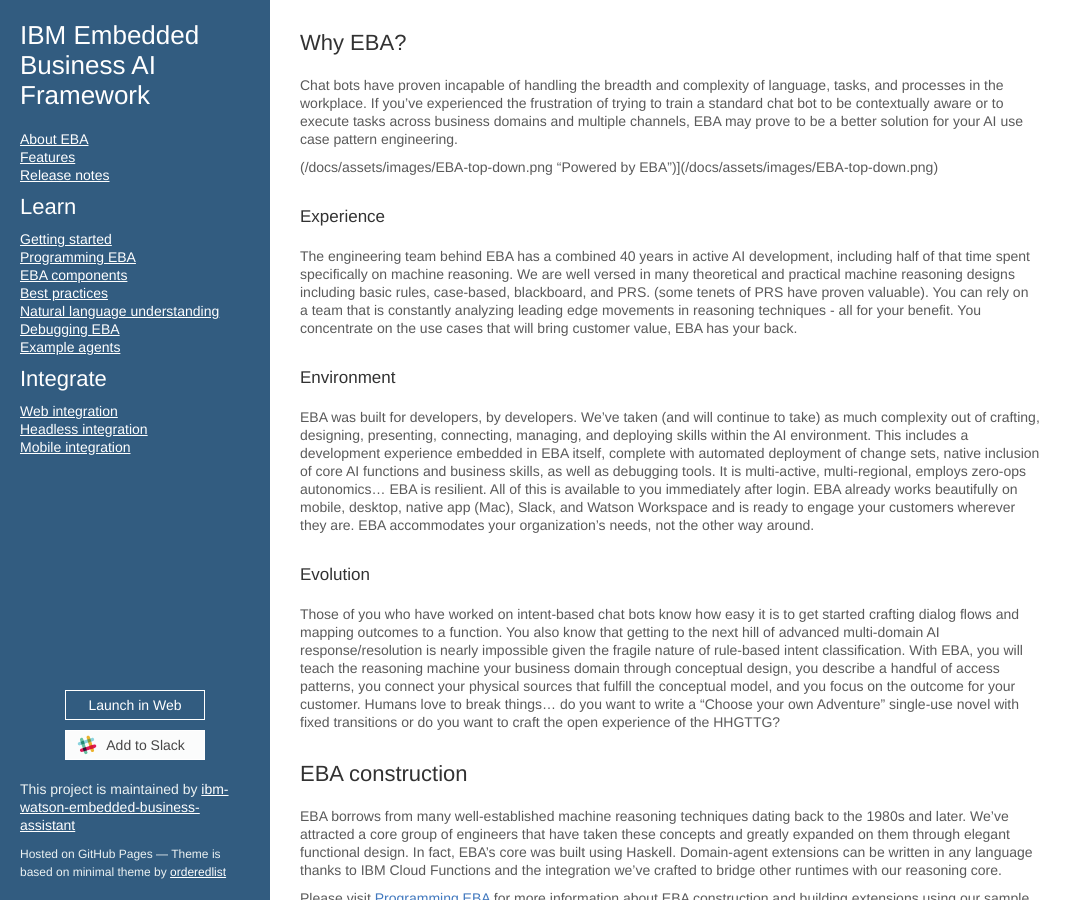
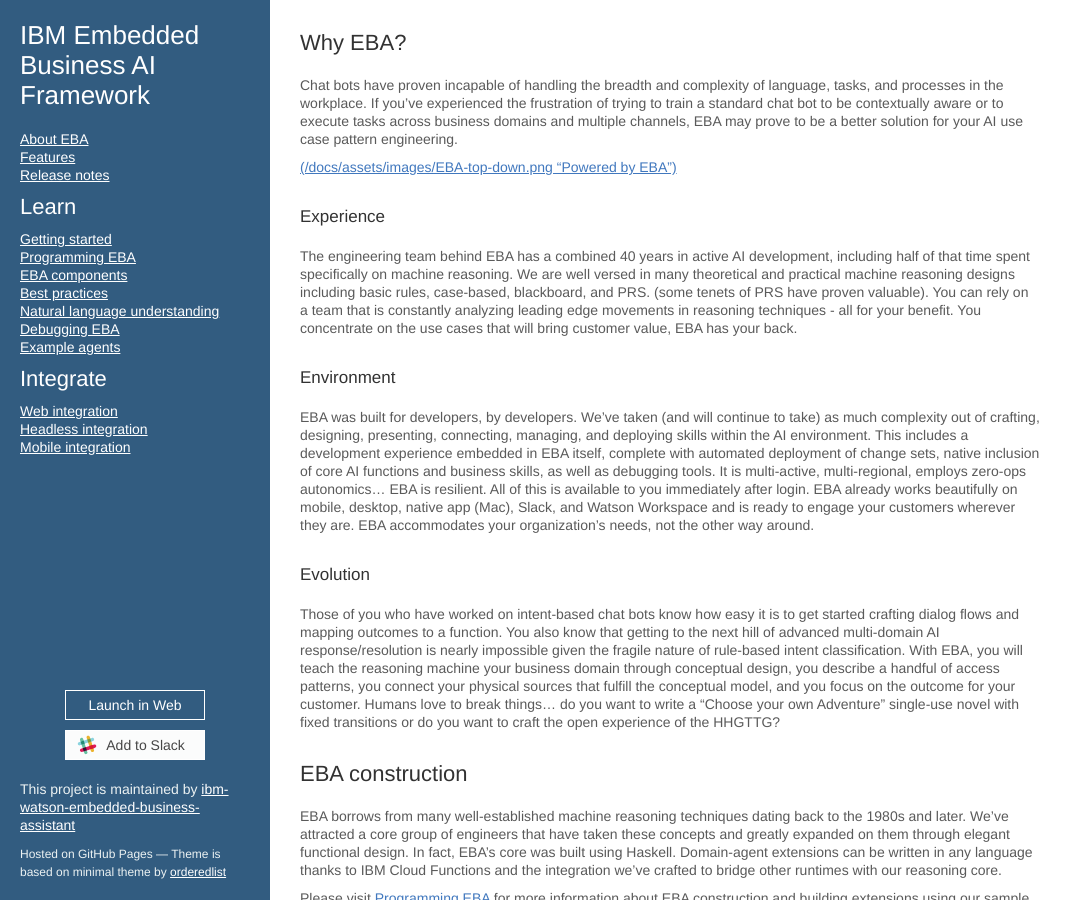
Before and after one commit to ibm-watson-embedded-business-assistant/eba-example-agents, a Jekyll site: the page built from docs/About.md, in a window 1280 px wide and 900 px high. Shown: the whole window, without its empty margins (0-1082 px from the left). Built offline with Jekyll 4.4.1, drawn with Linux system fonts in a browser that asks for light colours; our own code applies the rules of GitHub Pages for plain Markdown files.

Commit message:
Update About.md

```diff
--- a/docs/About.md
+++ b/docs/About.md
@@ -2,7 +2,7 @@
 
 Chat bots have proven incapable of handling the breadth and complexity of language, tasks, and processes in the workplace. If you’ve experienced the frustration of trying to train a standard chat bot to be contextually aware or to execute tasks across business domains and multiple channels, EBA may prove to be a better solution for your AI use case pattern engineering.
 
-(/docs/assets/images/EBA-top-down.png "Powered by EBA")](/docs/assets/images/EBA-top-down.png)
+[(/docs/assets/images/EBA-top-down.png "Powered by EBA")](/docs/assets/images/EBA-top-down.png)
 
 ### Experience
 The engineering team behind EBA has a combined 40 years in active AI development, including half of that time spent specifically on machine reasoning. We are well versed in many theoretical and practical machine reasoning designs including basic rules, case-based, blackboard, and PRS. (some tenets of PRS have proven valuable). You can rely on a team that is constantly analyzing leading edge movements in reasoning techniques - all for your benefit. You concentrate on the use cases that will bring customer value, EBA has your back.
```
